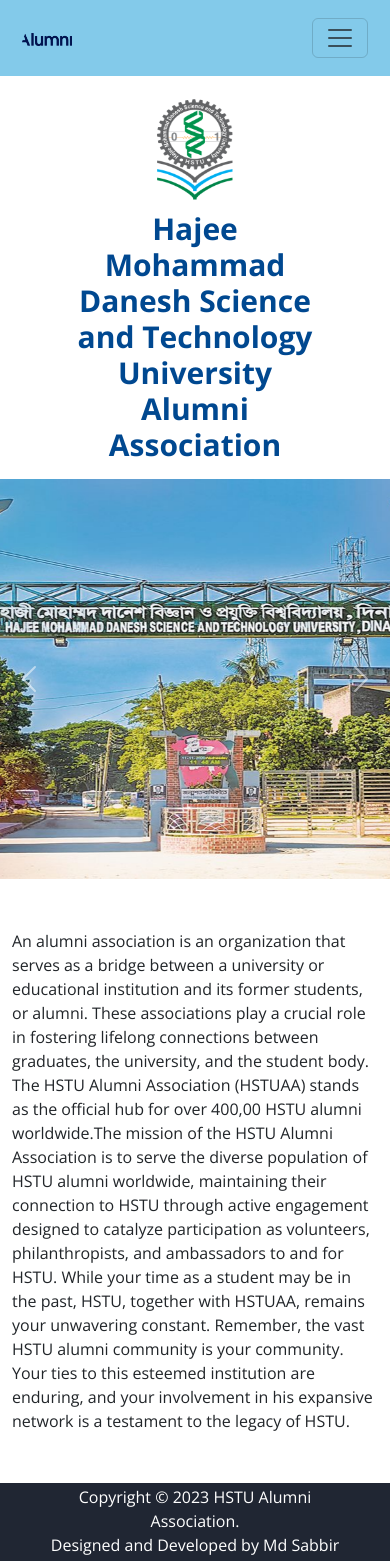
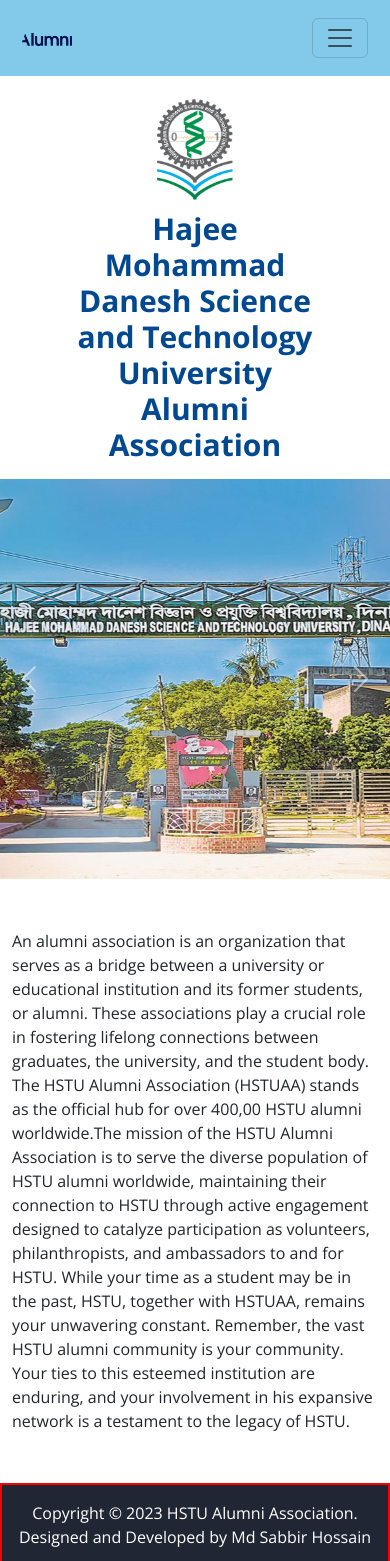
Before and after one commit to sabbir-62/alumni-frontend, a React (Vite) app in the folder client/: page / in a window 390 px wide. Shown: the top 1561 px of the page. Built offline with nearby package versions, Linux system fonts and the light colour scheme.

Commit message:
footer done

```diff
--- a/client/src/App.css
+++ b/client/src/App.css
@@ -20,5 +20,5 @@
 }
 
 .min-height{
-    min-height: calc(100vh - 80px)
+    min-height: calc(100vh - 88px)
 }
--- a/client/src/components/footer/footer.css
+++ b/client/src/components/footer/footer.css
@@ -1,6 +1,5 @@
 .footer-text {
     color: white;
-    height: 80px;
     display: flex;
     align-items: center;
     justify-content: center
@@ -9,8 +8,7 @@
 .footer {
     background-color: #202633;
     width: 100%;
-    padding: 10px 0; /* Add some padding for better spacing on small screens */
-
+    padding: 2rem 0; /* Add some padding for better spacing on small screens */
 }
 
 .footer p{
@@ -18,11 +16,6 @@
 }
 
 /* Media Query for screens with a maximum width of 768px (typical for mobile devices) */
-@media (max-width: 400px) {
-    .footer {
-        height: 100px;
-    }
-}
 
 @media (max-width: 768px) {
     .footer-text {
@@ -37,3 +30,14 @@
         flex-direction: column;
     }
 }
+
+
+@media (max-width: 467px) {
+    .footer {
+        padding: 1rem 0;
+        border: 2px solid red;
+    }
+    .footer p{
+        padding: 0 10px;
+    }
+}
--- a/client/src/pages/addNewsPage/AddNews.jsx
+++ b/client/src/pages/addNewsPage/AddNews.jsx
@@ -23,8 +23,9 @@
         e.preventDefault();
         const {title, description} = state;
 
+        //https://alumni-backend-nu.vercel.app
         // backend api endpoint
-        const url = "https://alumni-backend-nu.vercel.app/api/v1/create-news";
+        const url = "http://localhost:8000/api/v1/create-news";
 
         await fetch(url, {
             method: "POST",
--- a/client/src/pages/listOfGraduates/GraduateList.jsx
+++ b/client/src/pages/listOfGraduates/GraduateList.jsx
@@ -13,7 +13,7 @@
     const navigate = useNavigate();
 
     const list = async() => {
-        const url = "https://alumni-backend-nu.vercel.app/api/v1/graduates-list";
+        const url = "http://localhost:8000/api/v1/graduates-list";
         const cookie = Cookies.get("myCookie");
 
         if (!cookie) {
--- a/client/src/pages/loginPage/LoginPage.jsx
+++ b/client/src/pages/loginPage/LoginPage.jsx
@@ -29,7 +29,7 @@
         const {email, password} = state;
 
         // backend api endpoint
-        const url = "https://alumni-backend-nu.vercel.app/api/v1/login";
+        const url = "http://localhost:8000/api/v1/login";
 
         // post data using fetch api
         await fetch(url, {
--- a/client/src/pages/myAccount/MyAccount.jsx
+++ b/client/src/pages/myAccount/MyAccount.jsx
@@ -32,7 +32,7 @@
             toast.warning("Please Login")
             navigate('/login')
         }
-        const url = "https://alumni-backend-nu.vercel.app/api/v1/about";
+        const url = "http://localhost:8000/api/v1/about";
 
         await fetch(url, {
             method: "POST",
@@ -102,7 +102,7 @@
             navigate('/login')
         }
 
-        const url = "https://alumni-backend-nu.vercel.app/api/v1/update-profile";
+        const url = "http://localhost:8000/api/v1/update-profile";
 
         // post data using fetch api
         await fetch(url, {
--- a/client/src/pages/newsPage/NewsPage.jsx
+++ b/client/src/pages/newsPage/NewsPage.jsx
@@ -14,7 +14,7 @@
     });
 
     const getNews = async() => {
-        const url = "https://alumni-backend-nu.vercel.app/api/v1/news";
+        const url = "http://localhost:8000/api/v1/news";
 
         await fetch(url, {
             method: "GET",
@@ -78,7 +78,7 @@
     const deleteNews = async(title)=> {
 
         //backend api endpoint
-        const url = "https://alumni-backend-nu.vercel.app/api/v1/delete-news";
+        const url = "http://localhost:8000/api/v1/delete-news";
 
         // post data using fetch api
         await fetch(url, {
--- a/client/src/pages/registrationPage/RegistrationPage.jsx
+++ b/client/src/pages/registrationPage/RegistrationPage.jsx
@@ -37,7 +37,7 @@
         const {name, studentId, department, passingYear, email, phone, company, role, password, confirmPassword} = state;
 
         // backend api endpoint
-        const url = "https://alumni-backend-nu.vercel.app/api/v1/registration";
+        const url = "http://localhost:8000/api/v1/registration";
 
         // post data using fetch api
         await fetch(url, {
```
